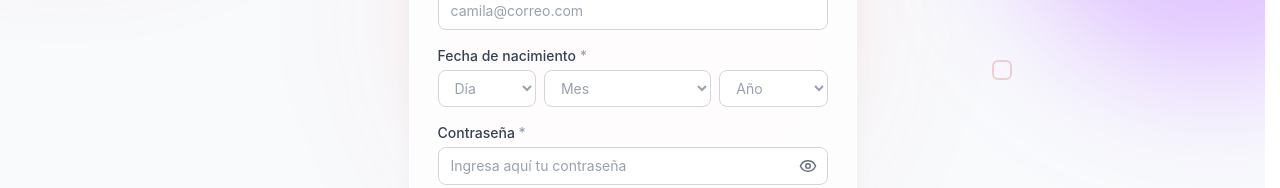
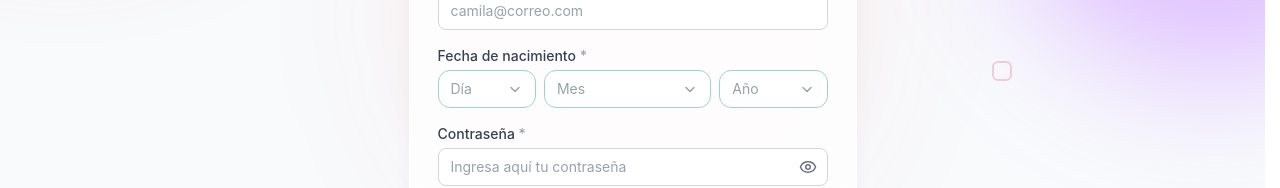
Before and after one commit to mini-proyecto-integrador1/frontend, a React app: page /registro in a window 1280 px wide. Shown: the part 385-573 px from the top of the page. Built offline with nearby package versions, Linux system fonts and the light colour scheme; the HTML template or start-up script is replaced by a standard one.

Commit message:
feat: transición suave en login/registro, validaciones y mejora de fecha de nacimiento

```diff
--- a/src/components/FechaNacimiento.jsx
+++ b/src/components/FechaNacimiento.jsx
@@ -1,4 +1,5 @@
-import { useState } from 'react';
+import { useEffect, useRef, useState } from 'react';
+import { createPortal } from 'react-dom';
 
 const MESES = [
   'Enero', 'Febrero', 'Marzo', 'Abril', 'Mayo', 'Junio',
@@ -26,6 +27,164 @@ function maxDiaPermitido(mes, anio) {
   let max = diasDelMes(mes, anio);
   if (anio === LIMITE.anio && mes === LIMITE.mes) max = Math.min(max, LIMITE.dia);
   return max;
+}
+
+// Lista desplegable propia: el menú muestra máximo 9 filas y el resto se recorre con scroll.
+const ALTO_FILA = 36; // equivale a h-9
+const FILAS_VISIBLES = 9;
+const ALTO_MENU = ALTO_FILA * FILAS_VISIBLES + 10; // + padding y borde del menú
+
+function ListaDesplegable({ id, ariaLabel, placeholder, value, opciones, onSelect, clase, error }) {
+  const [abierto, setAbierto] = useState(false);
+  const [posicion, setPosicion] = useState(null);
+  const botonRef = useRef(null);
+  const menuRef = useRef(null);
+
+  const seleccionada = opciones.find((o) => String(o.valor) === String(value));
+
+  function abrir() {
+    const r = botonRef.current.getBoundingClientRect();
+    const espacioAbajo = window.innerHeight - r.bottom - 12;
+    const haciaArriba = espacioAbajo < ALTO_MENU && r.top > espacioAbajo;
+    const espacio = haciaArriba ? r.top - 12 : espacioAbajo;
+    setPosicion({
+      left: r.left,
+      width: r.width,
+      top: haciaArriba ? undefined : r.bottom + 4,
+      bottom: haciaArriba ? window.innerHeight - r.top + 4 : undefined,
+      maxHeight: Math.max(120, Math.min(ALTO_MENU, espacio)),
+    });
+    setAbierto(true);
+  }
+
+  function cerrar(devolverFoco = false) {
+    setAbierto(false);
+    if (devolverFoco) botonRef.current?.focus();
+  }
+
+  useEffect(() => {
+    if (!abierto) return undefined;
+    const menu = menuRef.current;
+    const elegida = menu.querySelector('[aria-selected="true"]');
+    if (elegida) menu.scrollTop = elegida.offsetTop - menu.clientHeight / 2 + elegida.clientHeight / 2;
+    (elegida || menu.querySelector('[role="option"]'))?.focus({ preventScroll: true });
+
+    function alHacerClicFuera(e) {
+      if (!menu.contains(e.target) && !botonRef.current.contains(e.target)) setAbierto(false);
+    }
+    function alHacerScroll(e) {
+      if (!menu.contains(e.target)) setAbierto(false);
+    }
+    function alCambiarTamano() {
+      setAbierto(false);
+    }
+    document.addEventListener('mousedown', alHacerClicFuera);
+    window.addEventListener('scroll', alHacerScroll, true);
+    window.addEventListener('resize', alCambiarTamano);
+    return () => {
+      document.removeEventListener('mousedown', alHacerClicFuera);
+      window.removeEventListener('scroll', alHacerScroll, true);
+      window.removeEventListener('resize', alCambiarTamano);
+    };
+  }, [abierto]);
+
+  function alPresionarEnMenu(e) {
+    const filas = Array.from(menuRef.current.querySelectorAll('[role="option"]'));
+    const i = filas.indexOf(document.activeElement);
+    if (e.key === 'ArrowDown') {
+      e.preventDefault();
+      filas[Math.min(i + 1, filas.length - 1)]?.focus();
+    } else if (e.key === 'ArrowUp') {
+      e.preventDefault();
+      filas[Math.max(i - 1, 0)]?.focus();
+    } else if (e.key === 'Escape') {
+      e.preventDefault();
+      cerrar(true);
+    } else if (e.key === 'Tab') {
+      setAbierto(false);
+    }
+  }
+
+  return (
+    <>
+      <button
+        ref={botonRef}
+        id={id}
+        type="button"
+        aria-label={ariaLabel}
+        aria-haspopup="listbox"
+        aria-expanded={abierto}
+        aria-invalid={Boolean(error)}
+        onClick={() => (abierto ? cerrar() : abrir())}
+        onKeyDown={(e) => {
+          if (!abierto && (e.key === 'ArrowDown' || e.key === 'ArrowUp')) {
+            e.preventDefault();
+            abrir();
+          }
+        }}
+        className={`${clase} flex items-center justify-between gap-2 text-left`}
+      >
+        <span className="truncate">{seleccionada ? seleccionada.texto : placeholder}</span>
+        <svg
+          className="h-4 w-4 shrink-0 text-gray-400"
+          viewBox="0 0 20 20"
+          fill="none"
+          stroke="currentColor"
+          strokeWidth="1.8"
+          strokeLinecap="round"
+          strokeLinejoin="round"
+          aria-hidden="true"
+        >
+          <path d="M5 8l5 5 5-5" />
+        </svg>
+      </button>
+
+      {abierto &&
+        posicion &&
+        createPortal(
+          <div
+            ref={menuRef}
+            role="listbox"
+            aria-label={ariaLabel}
+            onKeyDown={alPresionarEnMenu}
+            style={{
+              position: 'fixed',
+              left: posicion.left,
+              width: posicion.width,
+              top: posicion.top,
+              bottom: posicion.bottom,
+              maxHeight: posicion.maxHeight,
+              zIndex: 50,
+            }}
+            className="overflow-y-auto rounded-xl border border-[#99D5C9] bg-white p-1 shadow-xl shadow-gray-900/10"
+          >
+            {opciones.map((o) => {
+              const activa = String(o.valor) === String(value);
+              return (
+                <button
+                  key={o.valor}
+                  type="button"
+                  role="option"
+                  aria-selected={activa}
+                  onClick={() => {
+                    onSelect(String(o.valor));
+                    cerrar(true);
+                  }}
+                  className={`flex h-9 w-full items-center rounded-lg px-3 text-left text-sm focus:outline-none ${
+                    activa
+                      ? 'bg-[#99D5C9]/30 font-medium text-gray-900'
+                      : 'text-gray-700 hover:bg-gray-100 focus:bg-gray-100'
+                  }`}
+                >
+                  {o.texto}
+                </button>
+              );
+            })}
+          </div>,
+          document.body
+        )}
+    </>
+  );
 }
 
 function FechaNacimiento({ id, name, value, onChange, error }) {
@@ -62,12 +221,12 @@ function FechaNacimiento({ id, name, value, onChange, error }) {
   }
 
   const claseSelect = (valor) =>
-    `w-full rounded-lg border bg-white px-3 py-2 text-sm transition-colors
+    `w-full rounded-xl border bg-white px-3 py-2 text-sm transition-colors
      focus:outline-none focus:ring-4
      ${valor ? 'text-gray-900' : 'text-gray-400'}
      ${error
        ? 'border-brand focus:ring-red-100'
-       : 'border-gray-300 hover:border-gray-400 focus:border-gray-900 focus:ring-gray-200'}`;
+       : 'border-[#99D5C9] hover:border-[#7cc4b5] focus:border-[#99D5C9] focus:ring-[#99D5C9]/30'}`;
 
   return (
     <fieldset>
@@ -77,45 +236,37 @@ function FechaNacimiento({ id, name, value, onChange, error }) {
       </legend>
 
       <div className="mt-1 grid grid-cols-[1fr_1.7fr_1.1fr] gap-2">
-        <select
+        <ListaDesplegable
           id={id}
-          aria-label="Día"
-          aria-invalid={Boolean(error)}
-          className={claseSelect(dia)}
+          ariaLabel="Día"
+          placeholder="Día"
           value={dia}
-          onChange={(e) => actualizar({ d: e.target.value })}
-        >
-          <option value="">Día</option>
-          {dias.map((d) => (
-            <option key={d} value={d} className="text-gray-900">{d}</option>
-          ))}
-        </select>
+          opciones={dias.map((d) => ({ valor: d, texto: String(d) }))}
+          onSelect={(v) => actualizar({ d: v })}
+          clase={claseSelect(dia)}
+          error={error}
+        />
 
-        <select
-          aria-label="Mes"
-          aria-invalid={Boolean(error)}
-          className={claseSelect(mes)}
+        <ListaDesplegable
+          ariaLabel="Mes"
+          placeholder="Mes"
           value={mes}
-          onChange={(e) => actualizar({ m: e.target.value })}
-        >
-          <option value="">Mes</option>
-          {mesesValidos.map((m) => (
-            <option key={m.numero} value={m.numero} className="text-gray-900">{m.nombre}</option>
-          ))}
-        </select>
+          opciones={mesesValidos.map((m) => ({ valor: m.numero, texto: m.nombre }))}
+          onSelect={(v) => actualizar({ m: v })}
+          clase={claseSelect(mes)}
+          error={error}
+        />
 
-        <select
-          aria-label="Año"
-          aria-invalid={Boolean(error)}
-          className={claseSelect(anio)}
+        <ListaDesplegable
+          ariaLabel="Año"
+          placeholder="Año"
           value={anio}
-          onChange={(e) => actualizar({ a: e.target.value })}
-        >
-          <option value="">Año</option>
-          {anios.map((a) => (
-            <option key={a} value={a} className="text-gray-900">{a}</option>
-          ))}
-        </select>
+          opciones={anios.map((a) => ({ valor: a, texto: String(a) }))}
+          onSelect={(v) => actualizar({ a: v })}
+          clase={claseSelect(anio)}
+          error={error}
+        />
+
       </div>
 
       {error && (
```
